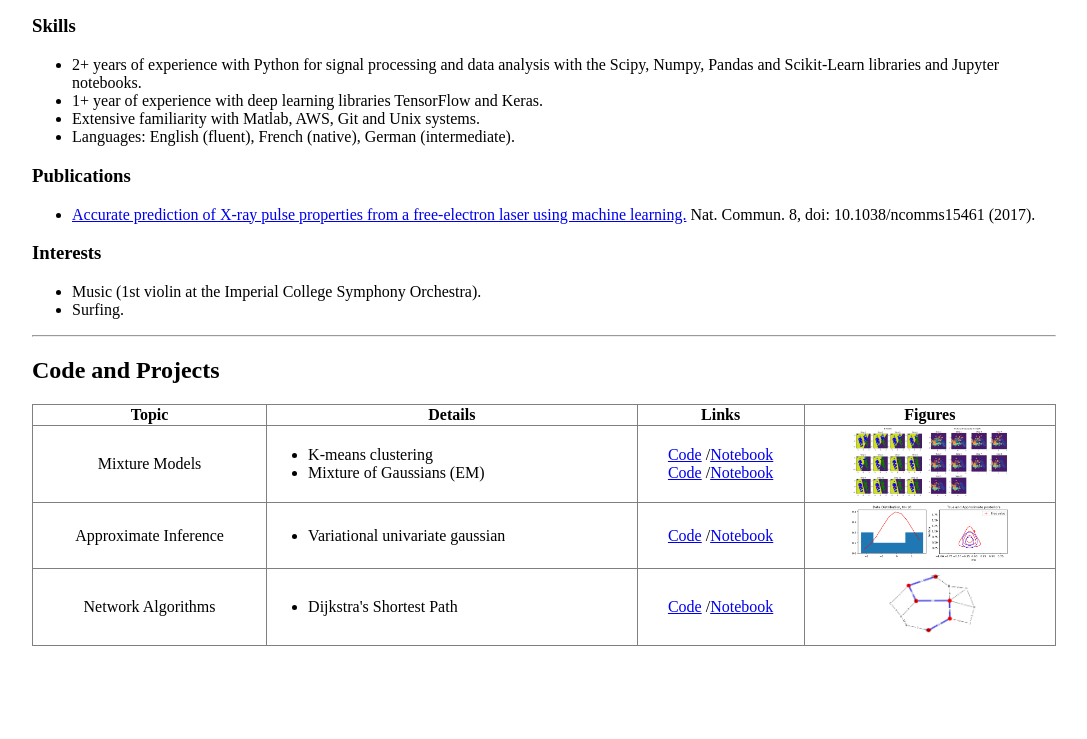
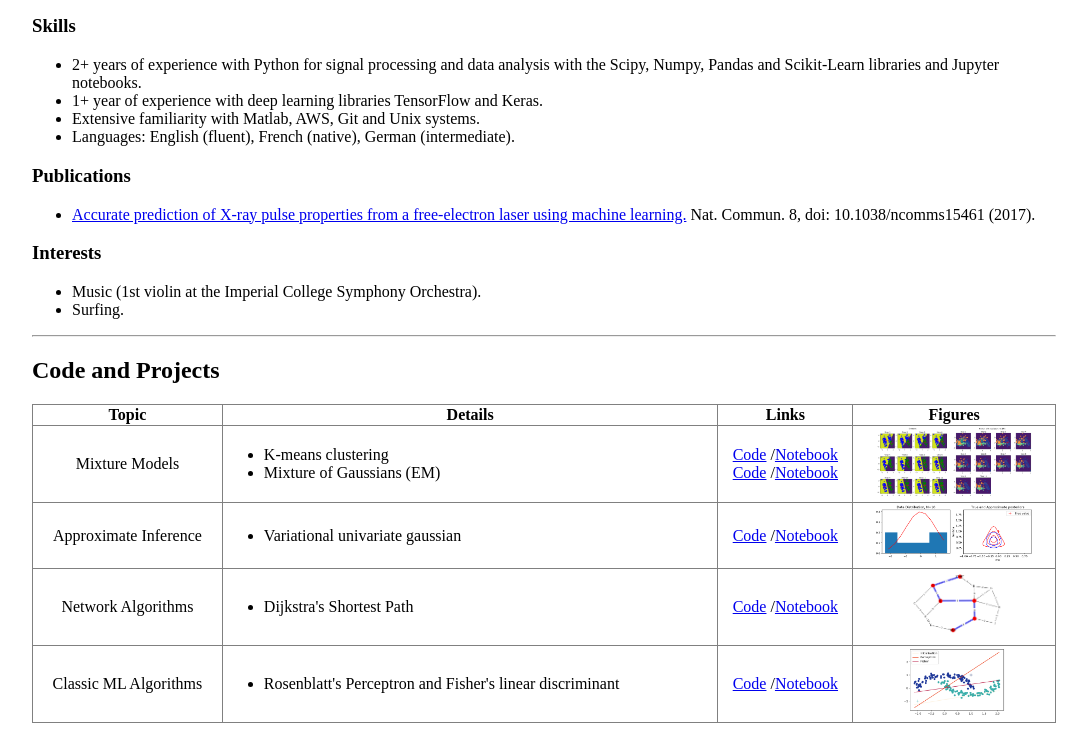
Before and after one commit to c-olivier/c-olivier.github.io, a plain HTML site: page index.html in a window 1280 px wide. Shown: the part 708-1447 px from the top of the page, without its empty margins (96-1183 px from the left). Before the commit the page ends 1370 px from the top, so only its background shows below. Drawn offline with Linux system fonts and the light colour scheme.

Commit message:
added links

```diff
--- a/index.html
+++ b/index.html
@@ -232,7 +232,23 @@
       <img src="./images/dijkstra.png">
     </td>
   </tr>
-
+  <tr>
+    <td align="center">Classic ML Algorithms</td>
+    <td>
+      <ul>
+        <li>
+          Rosenblatt's Perceptron and Fisher's linear discriminant
+        </li>
+      </ul>
+    </td>
+    <td align="center">
+      <a href="https://github.com/c-olivier/c-olivier.github.io/blob/master/scripts/perceptron_fisher_discriminant.py">Code</a>
+      /<a href="https://github.com/c-olivier/c-olivier.github.io/blob/master/notebooks/PerceptronAndFisherDiscriminant.ipynb">Notebook</a>
+    </td>
+    <td align="center">
+      <img src="./images/perceptron_fisher.png">
+    </td>
+  </tr>
 </table>
 
 <p>
```
Also changed, not shown: 1 other file.
